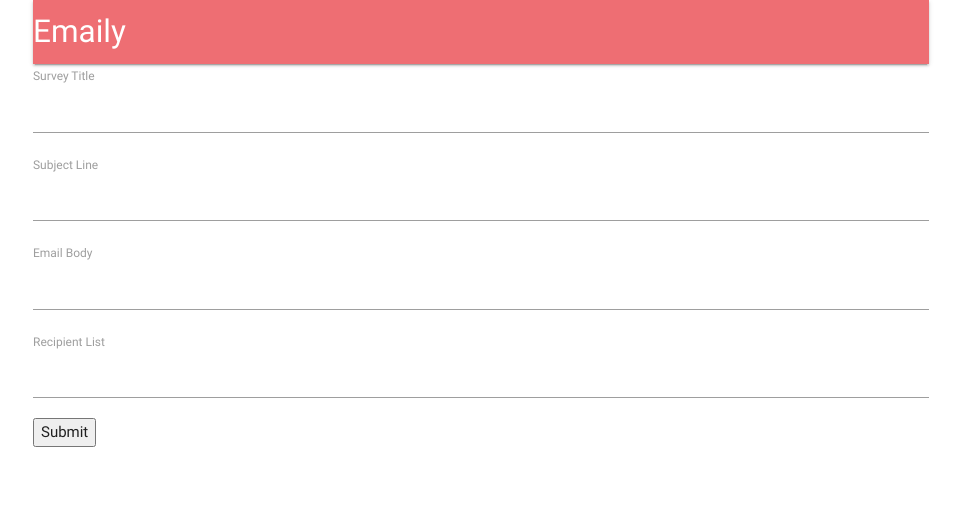
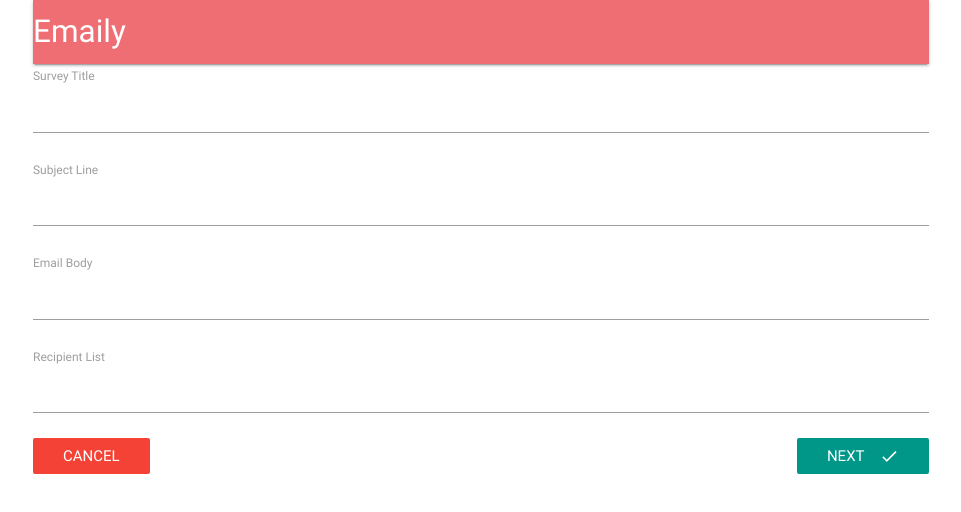
Before and after one commit to riverrz/SurveyNations, a React (Create React App) app in the folder client/: page /surveys/new in a window 1280 px wide. Shown: the top 512 px of the page, without its empty margins (159-1120 px from the left). Built offline with nearby package versions, Linux system fonts and the light colour scheme; no server answers.

Commit message:
Handle validations

```diff
--- a/client/src/components/App.js
+++ b/client/src/components/App.js
@@ -3,7 +3,7 @@
 import { connect } from "react-redux";
 import * as actions from "../actions/index";
 import Header from "./Header";
-import Landing from './Landing';
+import Landing from "./Landing";
 import Dashboard from "./Dashboard";
 import SurveyNew from "./surveys/SurveyNew";
 
@@ -13,16 +13,14 @@
   }
   render() {
     return (
+      <BrowserRouter>
         <div className="container">
-        <BrowserRouter>
-          <div>
           <Header />
           <Route path="/" exact component={Landing} />
           <Route path="/surveys" exact component={Dashboard} />
           <Route path="/surveys/new" component={SurveyNew} />
         </div>
       </BrowserRouter>
-      </div>
     );
   }
 }
--- a/client/src/components/surveys/SurveyField.js
+++ b/client/src/components/surveys/SurveyField.js
@@ -3,11 +3,14 @@
 
 import React from "react";
 
-export default ({ input, label }) => {
+export default ({ input, label, meta: { touched, error } }) => {
   return (
     <div>
-        <label>{label}</label>
-      <input {...input} />
+      <label>{label}</label>
+      <input {...input} style={{ marginBottom: "5px" }} />
+      <div className="red-text" style={{ marginBottom: "20px" }}>
+        {touched && error}
+      </div>
     </div>
   );
 };
--- a/client/src/components/surveys/SurveyForm.js
+++ b/client/src/components/surveys/SurveyForm.js
@@ -2,7 +2,9 @@
 import _ from "lodash";
 import React, { Component } from "react";
 import { reduxForm, Field } from "redux-form";
+import { Link } from "react-router-dom";
 import SurveyField from "./SurveyField";
+import validateEmails from "../../utils/validateEmails";
 
 const FIELDS = [
   { label: "Survey Title", name: "title" },
@@ -30,13 +32,31 @@
       <div>
         <form onSubmit={this.props.handleSubmit(values => console.log(values))}>
           {this.renderFields()}
-          <button type="submit">Submit</button>
+          <Link to="/surveys" className="red btn-flat white-text">
+            Cancel
+          </Link>
+          <button type="submit" className="teal btn-flat right white-text">
+            Next
+            <i className="material-icons right">done</i>
+          </button>
         </form>
       </div>
     );
   }
 }
 
+function validate(values) {
+  const errors = {};
+  errors.emails = validateEmails(values.emails || "");
+  _.each(FIELDS, ({ name }) => {
+    if (!values[name]) {
+      errors[name] = "You must provide a value";
+    }
+  });
+  return errors;
+}
+
 export default reduxForm({
+  validate,
   form: "surveyForm"
 })(SurveyForm);
--- /dev/null
+++ b/client/src/utils/validateEmails.js
@@ -0,0 +1,11 @@
+const re = /^(([^<>()\[\]\\.,;:\s@"]+(\.[^<>()\[\]\\.,;:\s@"]+)*)|(".+"))@((\[[0-9]{1,3}\.[0-9]{1,3}\.[0-9]{1,3}\.[0-9]{1,3}])|(([a-zA-Z\-0-9]+\.)+[a-zA-Z]{2,}))$/;
+
+export default emails => {
+  const invalidEmails = emails
+    .split(",")
+    .map(email => email.trim())
+    .filter(email => !re.test(email) && email.length > 0);
+  if (invalidEmails.length) {
+    return `These emails are invalid: ${invalidEmails}`;
+  }
+};
```
Lines whose indentation alone changed are shown as unchanged.
